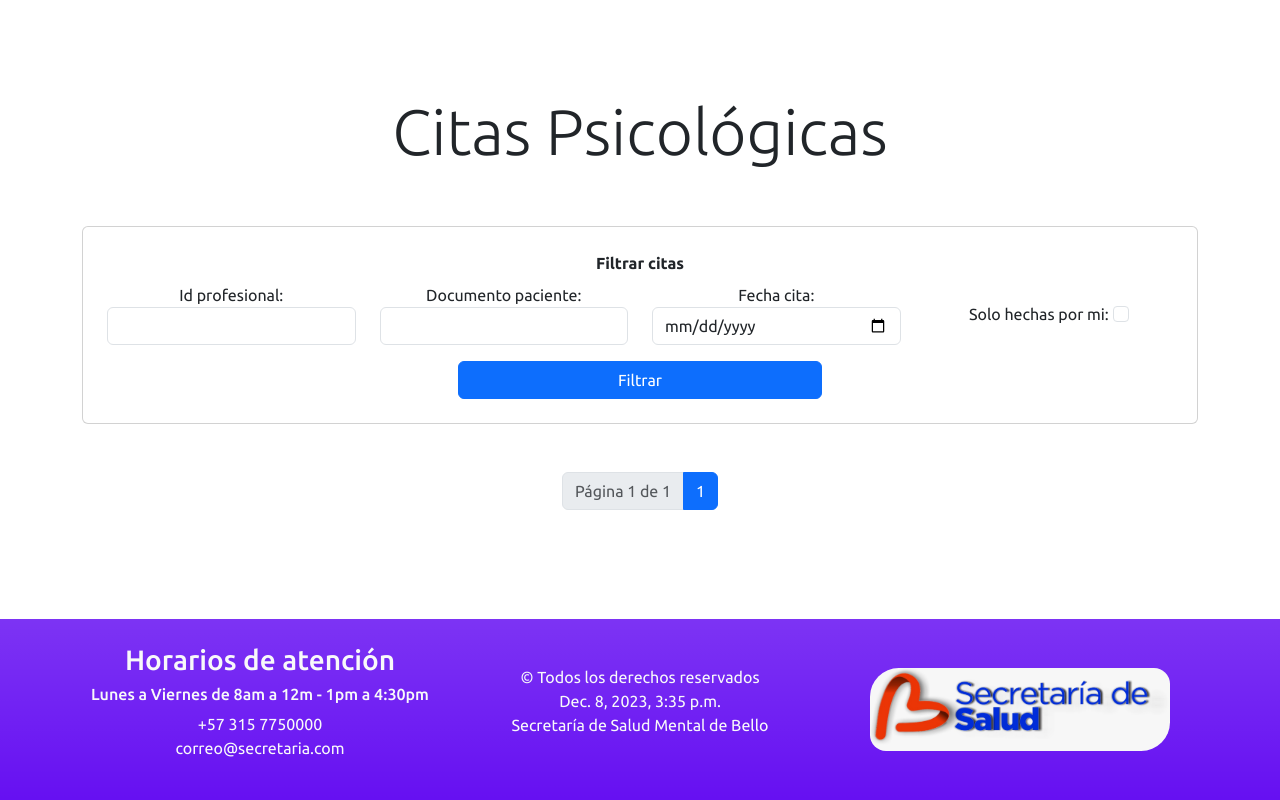
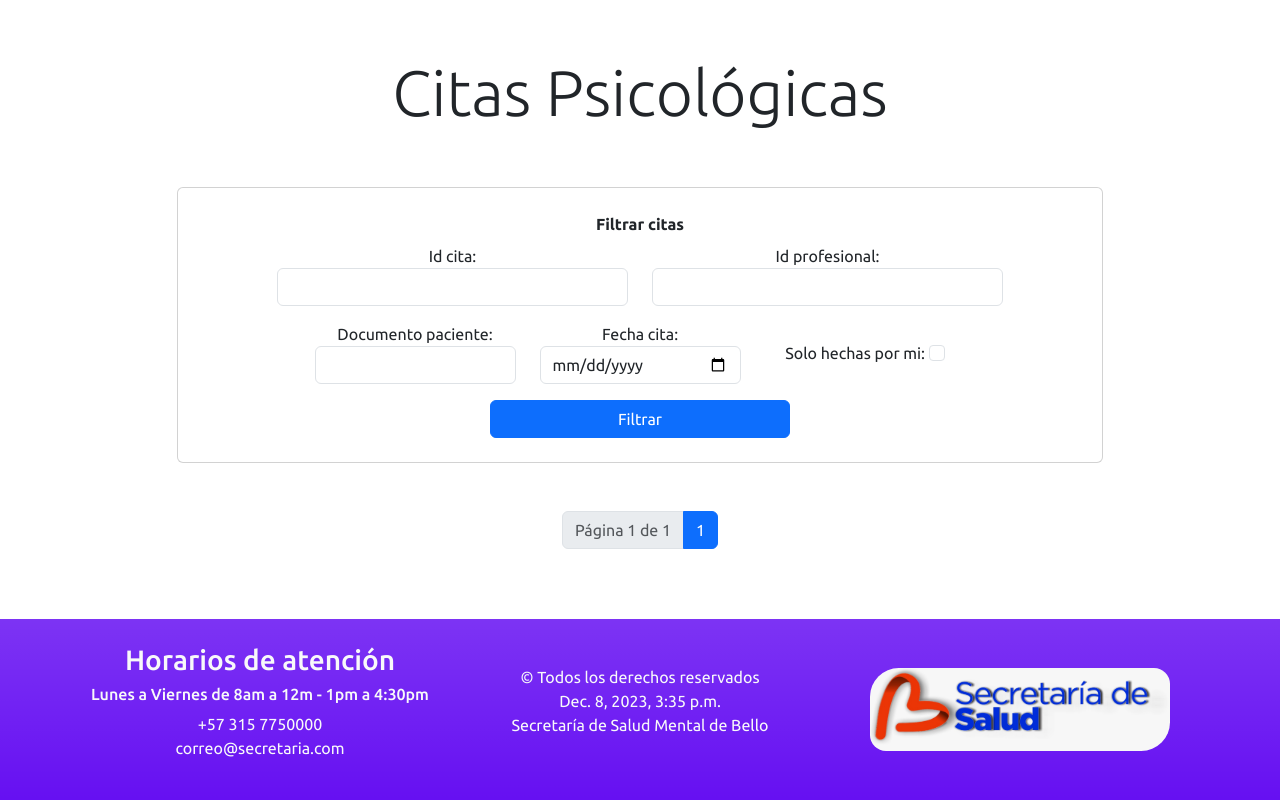
Before and after one commit to DavidMojica/T3, a Django app: page /sm_historial_citas/ in a window 1280 px wide. Shown: the part 95-895 px from the top of the page. Run offline with Django 4.2, Linux system fonts and the light colour scheme; the visitor is signed in with stand-in values (Sample User, id 1); data that the repository does not hold is empty; style sheets or scripts are compiled from the project's sources; some libraries are stand-ins or nearby versions.

Commit message:
8/12/23 I Form add filter

```diff
--- a/main/forms.py
+++ b/main/forms.py
@@ -2,8 +2,39 @@
 from .models import CustomUser, TipoUsuario, InfoMiembros, TipoDocumento, EstadoCivil, RegimenSeguridad, Sexo, Etnia
 from django import forms
 
+class FiltroLlamadasForm(forms.Form):
+    id_llamada = forms.IntegerField(
+        required=False,
+        widget=forms.NumberInput(attrs={'class': 'form-control'})
+    )
+
+    id_profesional = forms.IntegerField(
+        required=False,
+        widget=forms.NumberInput(attrs={'class': 'form-control '})
+    )
+
+    documento_paciente = forms.CharField(
+        max_length=20,
+        required=False,
+        widget=forms.TextInput(attrs={'class': 'form-control'})
+    )
+
+    fecha_llamada = forms.DateField(
+        required=False,
+        widget=forms.DateInput(attrs={'type': 'date', 'class': 'form-control'})
+    )
+
+    solo_hechas_por_mi = forms.BooleanField(
+        required=False,
+        widget=forms.CheckboxInput(attrs={'class': 'form-check-input'})
+    )
 
 class FiltroCitasForm(forms.Form):
+    id_cita = forms.IntegerField(
+        required=False,
+        widget=forms.NumberInput(attrs={'class': 'form-control'})
+    )
+
     id_profesional = forms.IntegerField(
         required=False,
         widget=forms.NumberInput(attrs={'class': 'form-control '})
--- a/main/templates/sm_historial_citas.html
+++ b/main/templates/sm_historial_citas.html
@@ -1,15 +1,20 @@
 {% extends 'base.html' %}
 {% block content %}
 <main class="main-expanded container mb-5">
-    <div class="row">
-        <div class="col-md-12">
+    <div class="row justify-content-center">
+        <div class="col-md-10">
             <h2 class="text-center display-3 py-5">Citas Psicológicas</h2>
 
             <form method="get" class="mb-4 card">
                 <div class="row justify-content-center p-4">
                     <p class="card-title fw-bold ">Filtrar citas</p>
 
-                    <div class="col-md-3 mb-3">
+                    <div class="col-md-5 mb-3">
+                        {{ form.id_cita.label_tag}}
+                        {{ form.id_cita }}
+                    </div>
+
+                    <div class="col-md-5 mb-3">
                         {{ form.id_profesional.label_tag }}
                         {{ form.id_profesional }}
                     </div>
--- a/main/templates/sm_historial_llamadas.html
+++ b/main/templates/sm_historial_llamadas.html
@@ -8,7 +8,7 @@
                 <div class="row justify-content-center p-4">
                     <p class="card-title fw-bold ">Filtrar llamadas</p>
 
-                    <div class="col-md-3 mb-3">
+                    <div class="col-md-2 mb-3">
                         {{ form.id_profesional.label_tag }}
                         {{ form.id_profesional }}
                     </div>
@@ -16,11 +16,11 @@
                         {{ form.documento_paciente.label_tag }}
                         {{ form.documento_paciente }}
                     </div>
-                    <div class="col-md-3 mb-3">
+                    <div class="col-md-2 mb-3">
                         {{ form.fecha_cita.label_tag }}
                         {{ form.fecha_cita }}
                     </div>
-                    <div class="col-md-3 mb-3">
+                    <div class="col-md-2 mb-3">
                         {{ form.solo_hechas_por_mi.label_tag }}
                         {{ form.solo_hechas_por_mi }}
                     </div>
```
